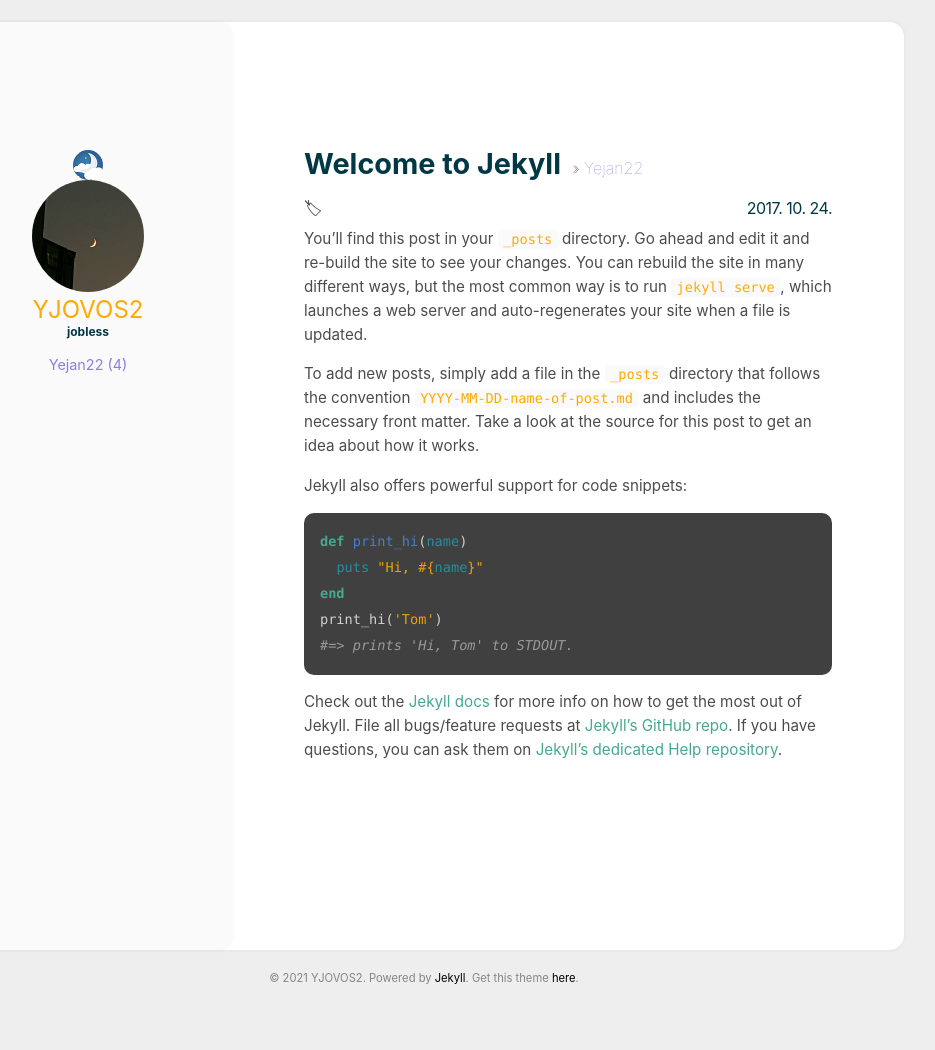
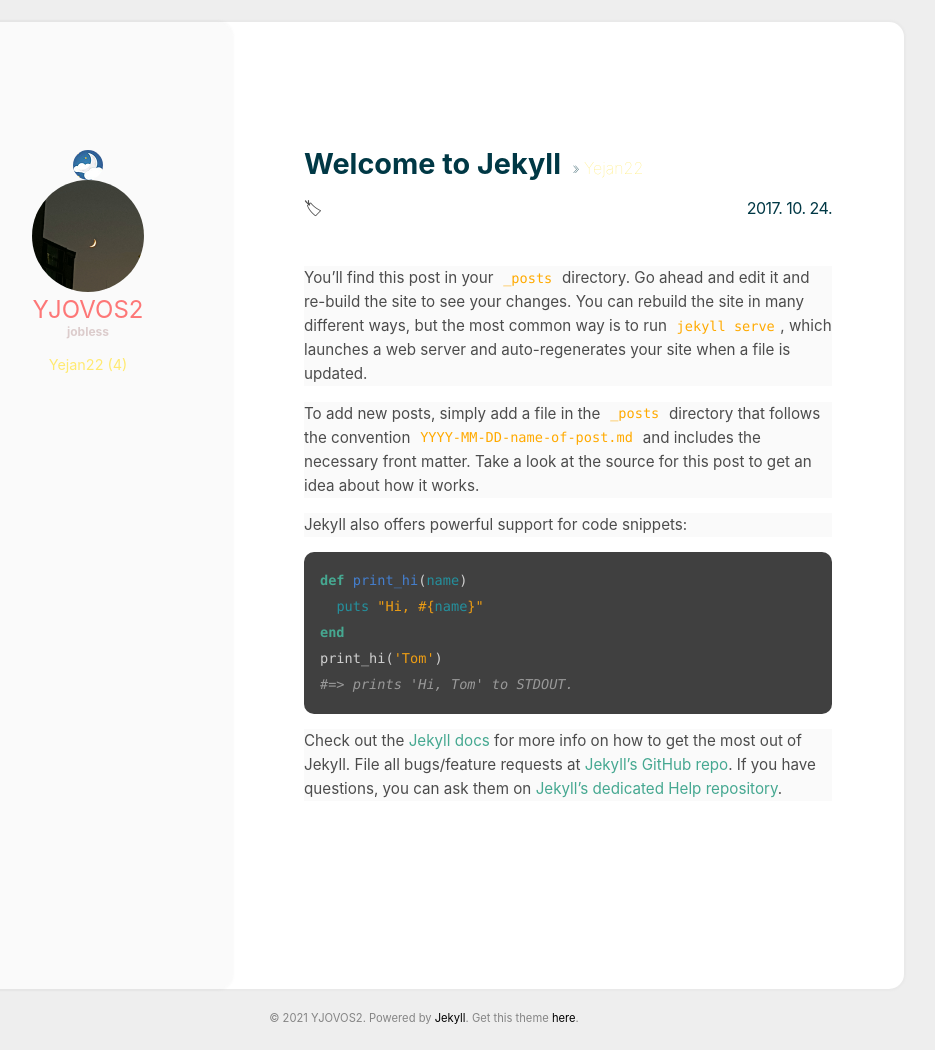
Before and after one commit to yjovoS2/yjovos2.github.io, a Jekyll site: the page built from _posts/2017-10-24-welcome.md, in a window 1280 px wide. Shown: the whole page, without its empty margins (216-1151 px from the left). Built offline with Jekyll 4.4.1, drawn with Linux system fonts in a browser that asks for light colours; before the commit the page ends 1011 px from its top, so only the background shows below that.

Commit message:
change post style

```diff
--- a/assets/css/main.scss
+++ b/assets/css/main.scss
@@ -17,11 +17,11 @@
     --archive_font: #000;
     --archive_title: #46a891;
     --archive_title_hover: #87CDBD;
-    --name_font: #FFAA00;
-    --job_font: #003845;
-    --nav_font: #8d7edc;
-    --nav_font_hover: #D4CEF2;
-    --tag_font: #FF5555;
+    --name_font: #FD7777;
+    --job_font: #DCCCCC;
+    --nav_font: #FFEA72;
+    --nav_font_hover: #FFFAD7;
+    --tag_font: #FD7272;
     --tag_background: #FAFAFA;
     --tag_font_hover: #FFAAAA;
     --tag_background_hover: #FDFDFD;
@@ -48,17 +48,17 @@
     --archive_font: #CACCCE;
     --archive_title: #46a891;
     --archive_title_hover: #87CDBD;
-    --name_font: #FFAA00;
-    --job_font: #CACCCE;
-    --nav_font: #8d7edc;
-    --nav_font_hover: #D4CEF2;
-    --tag_font: #FF5555;
+    --name_font: #FD7777;
+    --job_font: #DCCCCC;
+    --nav_font: #FFEA72;
+    --nav_font_hover: #FFFAD7;
+    --tag_font: #FD7272;
     --tag_background: #1D2427;
     --tag_font_hover: #FFAAAA;
     --tag_background_hover: #3D4047;
     --shadow_color: rgba(0, 0, 0, 1);
-    --post_title: #46a891;
-    --post_date: #e9ead7;
+    --post_title: #FEFAFA;
+    --post_date: #EEE9E9;
     --post_text: #CACCCE;
     --post_h3: #fff;
     --post_link: #8d7edc;
@@ -584,7 +584,7 @@ img {
     background-color: var(--tag_background);
     padding: .1em .4em;
     border-radius: 5px;
-    margin-right: 0.5rem;
+    margin-left: 0.35rem;
     font-size: .85rem;
 
     &:hover,
@@ -596,7 +596,7 @@ img {
 }
 
 .post_content {
-    margin-top: 1.5rem;
+    padding-top: 1.5rem;
     font-size: 0.95rem;
     line-height: 1.5rem;
     color: var(--post_text);
@@ -652,7 +652,7 @@ img {
         font-size: .85rem;
     }
 
-    p code {
+    p,li code {
         background-color: var(--inlinecode_background);
     }
 
```
